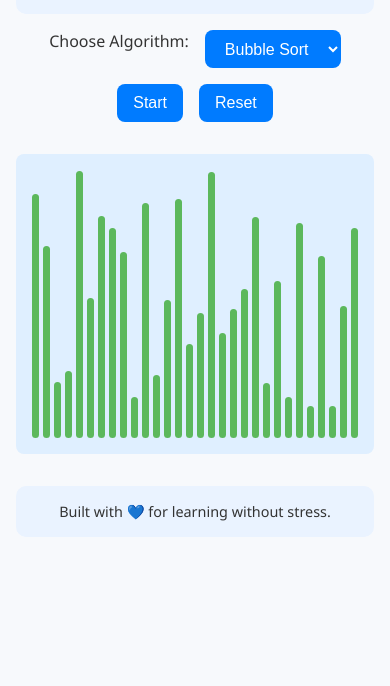
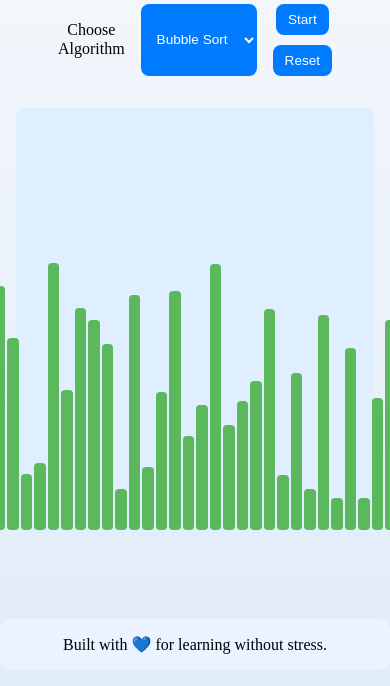
Before and after one commit to Fransssss/AlgorithmVisualizerApp, a plain HTML site: page frontend/index.html in a window 390 px wide. Shown: the part 158-844 px from the top of the page. Drawn offline with Linux system fonts and the light colour scheme.

Commit message:
updated mobile view

```diff
--- a/frontend/app.js
+++ b/frontend/app.js
@@ -1,7 +1,11 @@
 // Toggle dark mode
-document.getElementById("dark-toggle").addEventListener("click", () => {
-    document.body.classList.toggle("dark");
-  });
+const toggleBtn = document.getElementById("dark-toggle");
+
+toggleBtn.addEventListener("click", () => {
+  const isDark = document.body.classList.toggle("dark");
+  toggleBtn.textContent = isDark ? "☀️ Light View Mode" : "🌙 Dark View Mode";
+});
+
 
   // Visualization (basic sample for bars)
   const visualizer = document.getElementById("visualizer");
@@ -16,6 +20,7 @@ document.getElementById("dark-toggle").addEventListener("click", () => {
       bar.classList.add("bar");
       bar.style.height = `${height}px`;
       visualizer.appendChild(bar);
+      visualizer.style.setProperty('--num-bars', num);
     }
   }
 
--- a/frontend/index.html
+++ b/frontend/index.html
@@ -9,12 +9,18 @@
     <body>
         <header>
             <h1>Visualize Algorithms Calmly</h1>
-            <button id="dark-toggle">🌙 Toggle Dark Mode</button>
+            <button id="dark-toggle">🌙 Dark View Mode</button>
         </header>
 
         <main>
             <div class="controls">
-                <label for="algo-select">Choose Algorithm:</label>
+                <div class="label-wrapper">
+                    <label for="algo-select" class="stacked-label">
+                        <span>Choose</span>
+                        <span>Algorithm</span>
+                    </label>
+                </div>
+
                 <select id="algo-select">
                     <option value="bubble">Bubble Sort</option>
                     <option value="merge">Merge Sort</option>
@@ -22,8 +28,11 @@
                     <option value="bfs">Graph BFS</option>
                     <option value="dfs">Graph DFS</option>
                 </select>
-                <button id="start-btn">Start</button>
-                <button id="reset-btn">Reset</button>
+
+                <div class="button-group">
+                    <button id="start-btn">Start</button>
+                    <button id="reset-btn">Reset</button>
+                </div>
             </div>
 
             <div class="visualizer" id="visualizer">
--- a/frontend/style.css
+++ b/frontend/style.css
@@ -5,26 +5,52 @@
     box-sizing: border-box;
 }
 
+html, body {
+    height: 100%;
+    margin: 0;
+    padding: 0;
+}
+
 body {
-    font-family: 'Segoe UI', sans-serif;
-    background-color: #f7f9fc;
-    color: #333;
-    transition: background 0.3s, color 0.3s;
-    padding: 1rem;
-    min-height: 100vh;
+    min-width: 320px; /* Minimum for small phones */
+    display: flex;
+    flex-direction: column;
+    justify-content: space-between;
+    background: linear-gradient(to bottom, #f7f9fc, #e1ecf9);
 }
 
 header, footer {
     text-align: center;
     padding: 1rem;
+    margin-bottom: 1rem;
     background: #eaf3ff;
     border-radius: 10px;
-    margin-bottom: 1rem;
 }
 
 main {
-    max-width: 900px;
-    margin: 0 auto;
+    flex: 1;
+    width: 100%;
+    max-width: 100%;
+    padding: 0 1rem;
+}
+
+.label-wrapper {
+    flex-shrink: 0;
+}
+
+.stacked-label {
+    display: flex;
+    flex-direction: column;
+    align-items: center; /* or center for centered text */
+    justify-content: center;
+    font-size: 1rem;
+    line-height: 1.2;
+}
+
+label {
+    font-size: 1.2rem;
+    display: flex;
+    justify-content: center;
 }
 
 .controls {
@@ -33,6 +59,12 @@ main {
     justify-content: center;
     gap: 1rem;
     margin-bottom: 2rem;
+}
+
+.button-group {
+    display: flex;
+    flex-direction: row;
+    gap: 0.6rem;
 }
 
 button, select {
@@ -60,25 +92,40 @@ button:hover {
     border-radius: 8px;
     padding: 1rem;
     gap: 4px;
-    transition: background 0.3s;
+    transition: all 0.3s;
+    width: 100%;
+    max-width: 1000px;
+    margin: 0 auto;
+    gap: 2px;            /* or even 0px if needed */
+    padding: 0.5rem;     /* reduce padding */
+    height: 50vh;
+    max-height: 500px;
 }
 
 .bar {
-    width: 20px;
+    min-width: 11.5px;
+    max-width: 40px;
+    width: 40px;         /* bars thickness */
     background: #5cb85c;
-    transition: height 0.3s, background 0.3s;
+    width: calc(100% / var(--num-bars) - 4px);
+    transition: all 0.3s;
     border-radius: 4px;
 }
 
 footer {
-    font-size: 0.9rem;
+    font-size: 1rem;
     margin-top: 2rem;
 }
 
-  /* Dark Mode */
+/* Dark View Mode */
+#dark-toggle {
+    margin-top: 8px;
+}
+
 body.dark {
     background-color: #1e1e1e;
     color: #eee;
+    background: linear-gradient(to bottom, #1e1e1e, #2a2a2a);
 }
 
 body.dark .visualizer {
@@ -95,3 +142,29 @@ body.dark select {
     background: #444;
     color: #eee;
 }
+
+
+/* Mobile view */
+@media (max-width: 480px) {
+    .button-group {
+        flex-direction: column;
+        align-items: center;
+    }
+
+    .label-wrapper {
+        margin-bottom: 0.5rem;
+    }
+
+    .stacked-label {
+        margin-top: 1rem;
+    }
+
+    .visualizer {
+        height: 430px;
+    }
+
+    button, select {
+        font-size: 0.85rem;
+        padding: 0.5rem 0.75rem;
+    }
+}
```
